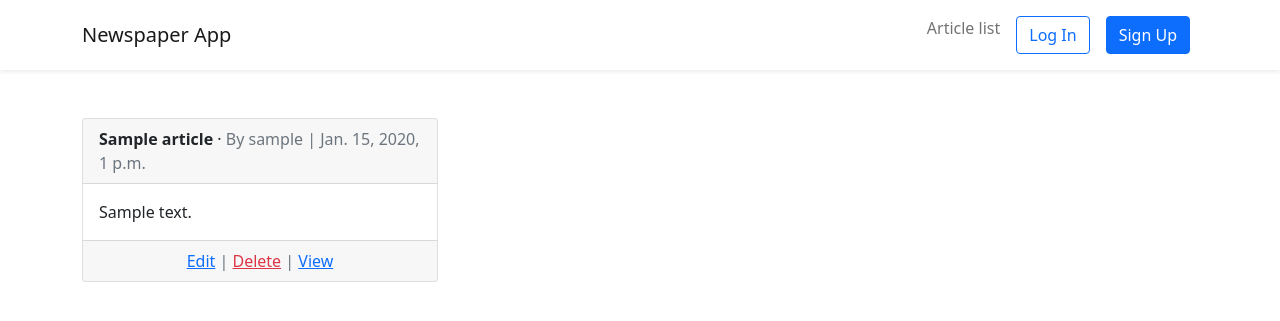
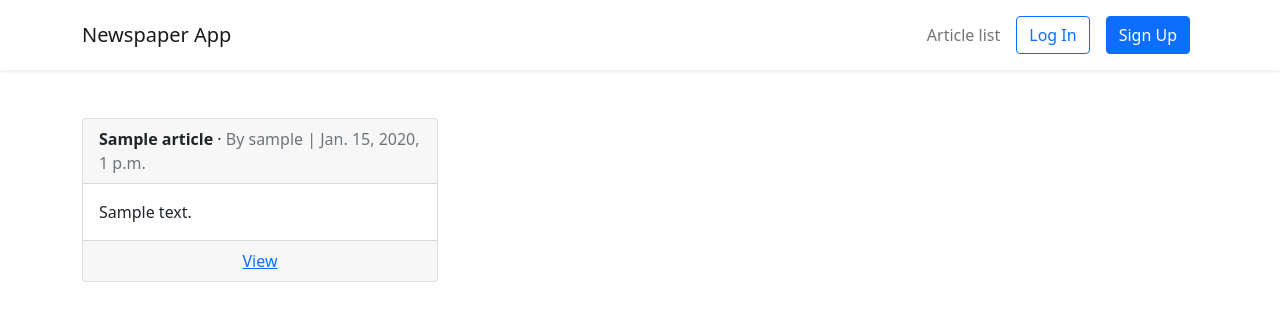
Before and after one commit to paulnyabaro/general_python, a Django app: page /articles/ in a window 1280 px wide. Shown: the top 321 px of the page. Run offline with Django 4.2, Linux system fonts and the light colour scheme; tables that the repository leaves empty hold one stand-in row (values such as "Sample post").

```diff
--- a/templates/article_list.html
+++ b/templates/article_list.html
@@ -17,7 +17,11 @@
                         {{ article.body }}
                     </div>
                     <div class="card-footer text-center text-muted">
-                        <a href="{% url 'article_edit' article.id %}">Edit</a> | <a class="text-danger" href="{% url 'article_delete' article.id %}">Delete</a> | <a href="{% url 'article_detail' article.id %}">View</a>
+                        {% if user.is_authenticated %}
+                        <a href="{% url 'article_edit' article.id %}">Edit</a> |
+                        <a class="text-danger" href="{% url 'article_delete' article.id %}">Delete</a> |
+                        {% endif %}
+                        <a href="{% url 'article_detail' article.id %}">View</a>
                     </div>
                 </div>
             </div>
--- a/templates/base.html
+++ b/templates/base.html
@@ -15,7 +15,7 @@
             <span class="navbar-toggler-icon"></span>
           </button>
           <div class="collapse navbar-collapse" id="navbarSupportedContent">
-            <ul class="navbar-nav ms-auto mb-2 mb-lg-0">
+            <ul class="navbar-nav ms-auto align-items-center mb-2 mb-lg-0">
                 <li class="nav-item">
                     <a class="nav-link" href="{% url 'article_list' %}">Article list</a>
                 </li>
```
